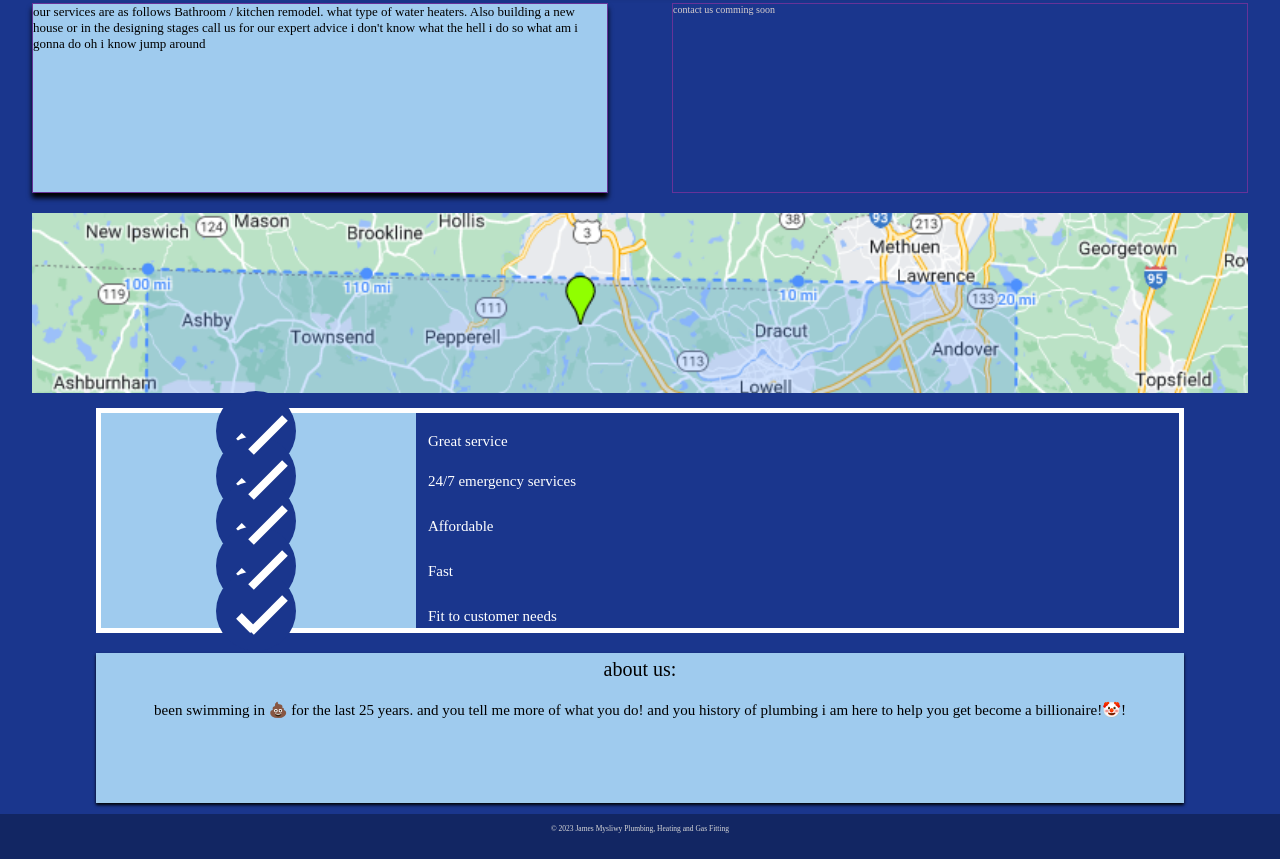
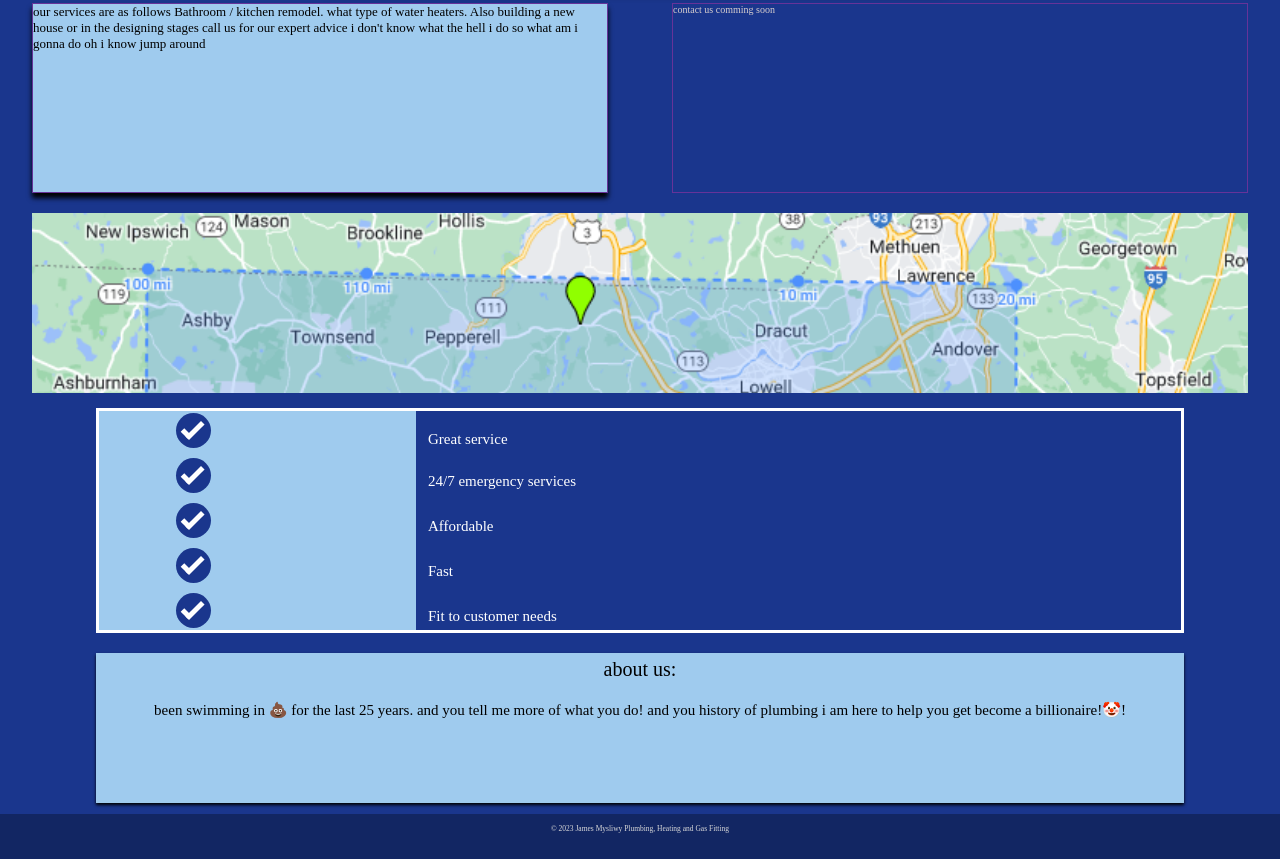
Before and after one commit to Crazy4now/phatts, a plain HTML site: page index.html in a window 1280 px wide. Shown: the part 717-1576 px from the top of the page. Drawn offline with Linux system fonts and the light colour scheme; a web font is replaced by a local one.

Commit message:
Update style.css

```diff
--- a/style.css
+++ b/style.css
@@ -305,6 +305,7 @@ gray white #dadada
 .awsome_service{
     position: relative;
     width: 25vw;
+    box-sizing: content-box;
     margin: 0 0 0 auto;
     background-color: #9FCBEE;
 
@@ -319,7 +320,7 @@ gray white #dadada
 
 .back_bar{
     /* position: absolute; */
-    width: 5px;
+    width: 3px;
     height: 100%;
     background-color: #fff;
     left: 0;
@@ -327,13 +328,13 @@ gray white #dadada
 
 .top_bar{
     /* width: 100%; */
-    height: 5px;
+    height: 3px;
     background-color: #fff;
     top: 0;
 }
 .front_bar{
     position:absolute;
-    width: 5px;
+    width: 3px;
     height: 100%;
     background-color: #fff;
     /* left: 100%; */
@@ -343,41 +344,40 @@ gray white #dadada
 .bottom_bar{
     position: absolute;
     width: 100%;
-    height: 5px;
+    height: 3px;
     background-color: #fff;
     bottom: 0;
 }
 .bath_remodel{
     position: absolute;
-    width: 10vh;
-    height: 10vh;
+    width: 35px;
+    height: 35px;
     left: 25%;
     right: 25%;
     top: 25%;
     bottom: 25%;
-    margin: auto;
+    margin: auto 0 auto 0 ;
     border-radius: 50%;
     background-color: #1A368D;
 }
 .gas_stove_repair{
     position: absolute;
-    width: 25%;
-    height: 10%;
+    width: 10px;
+    height: 5px;
     background-color: #fff;
     transform: rotate(45deg);
-    bottom: 30%;
-    right: 50%;
-    /* z-index: 3; */
+    bottom: 12px;
+    right: 20px;
 }
 
 .kitchen_stove_repair{
     position: absolute;
-    width: 60%;
-    height: 10%;
+    width: 22px;
+    height: 5px;
     background-color: #fff;
     transform: rotate(315deg);
-    bottom: 40%;
-    right: 5%;
+    bottom: 15px;
+    right: 5px;
     z-index: 3;
 }
 
```
